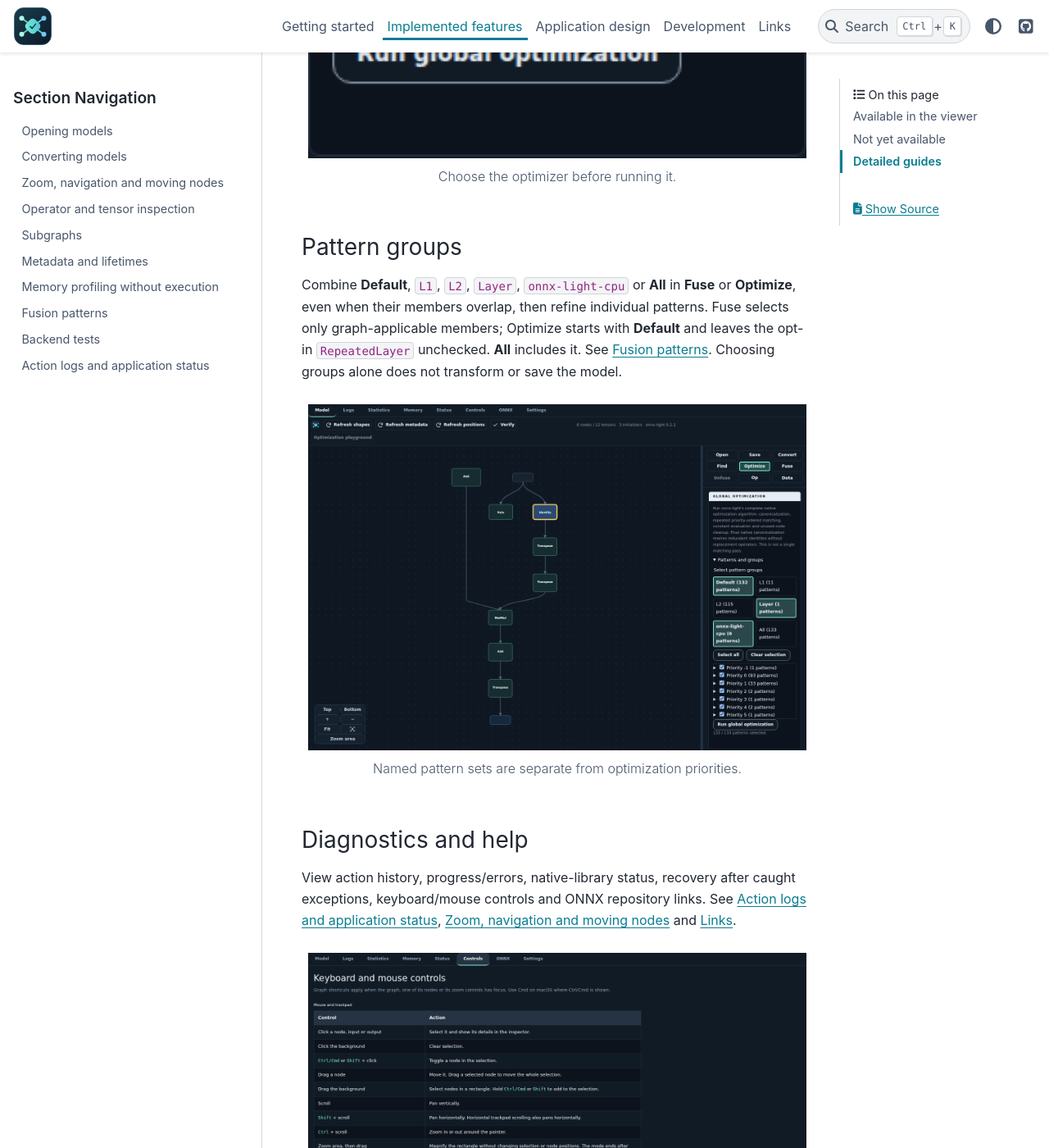
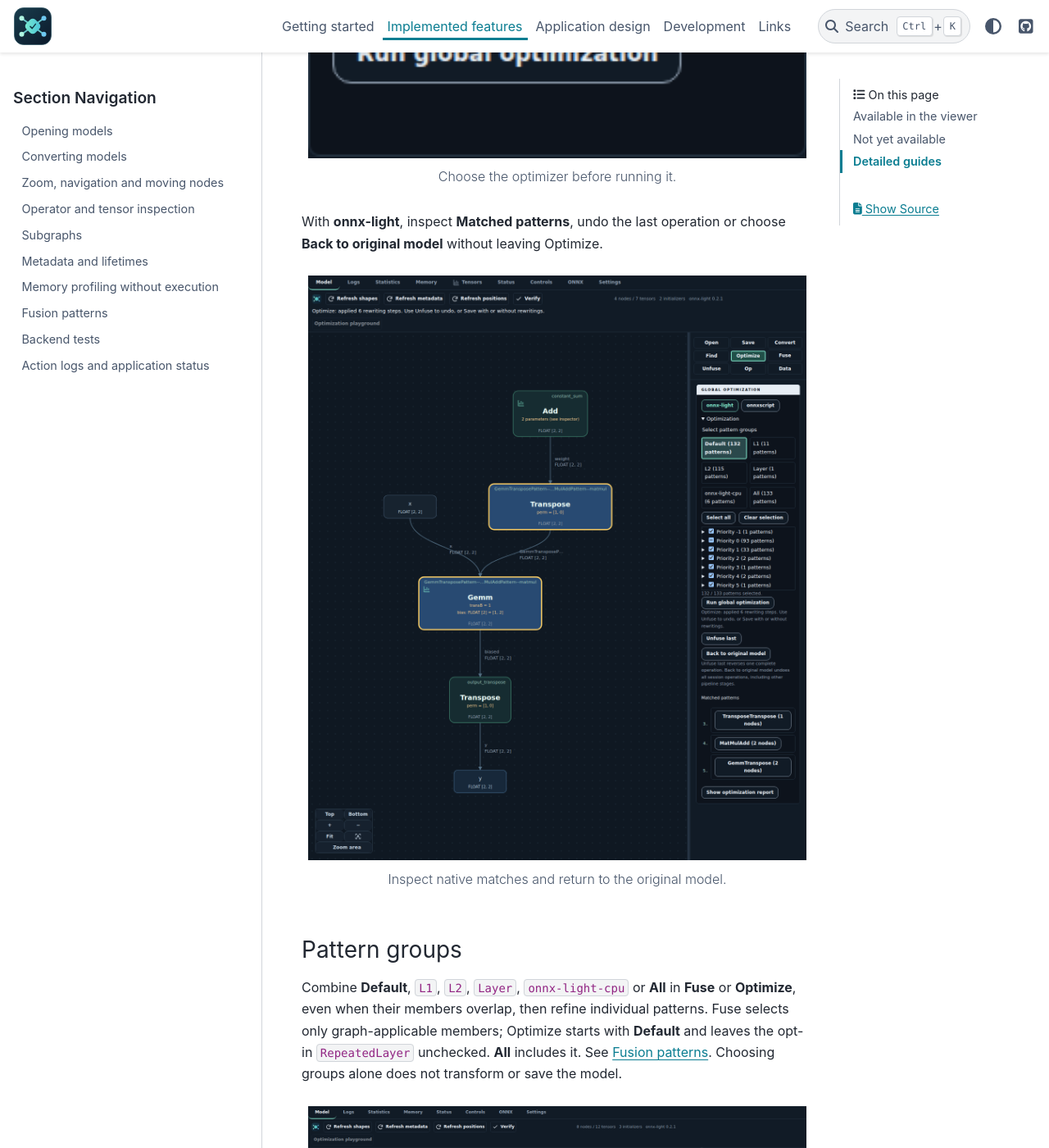
Before and after one commit to xadupre/onnx-light-viewer, a Sphinx documentation site: the page built from docs/features.rst, in a window 1280 px wide and 1400 px high, scrolled down 12236 px. Shown: the whole window at 82% size. Built offline with Sphinx 7.4.7 and the PyData theme 0.15.4, drawn with Linux system fonts in a browser that asks for light colours.

Commit message:
Document optimizer restore workflow and preserve lightweight graph resets
Co-authored-by: xadupre <22452781+xadupre@users.noreply.github.com>

```diff
--- a/docs/features.rst
+++ b/docs/features.rst
@@ -223,6 +223,15 @@ See :doc:`features/fusion_patterns`.
 
    Choose the optimizer before running it.
 
+With **onnx-light**, inspect **Matched patterns**, undo the last operation or
+choose **Back to original model** without leaving Optimize.
+
+.. figure:: _static/feature-optimizer-history.png
+   :alt: Native Optimize panel with matched patterns, highlighted result nodes, Unfuse last and Back to original model.
+   :width: 100%
+
+   Inspect native matches and return to the original model.
+
 Pattern groups
 ^^^^^^^^^^^^^^
 
```
Also changed, not shown: docs/features/fusion_patterns.rst (+7 -0 lines), docs/_static/feature-optimizer-history.png (added), 1 other file.
